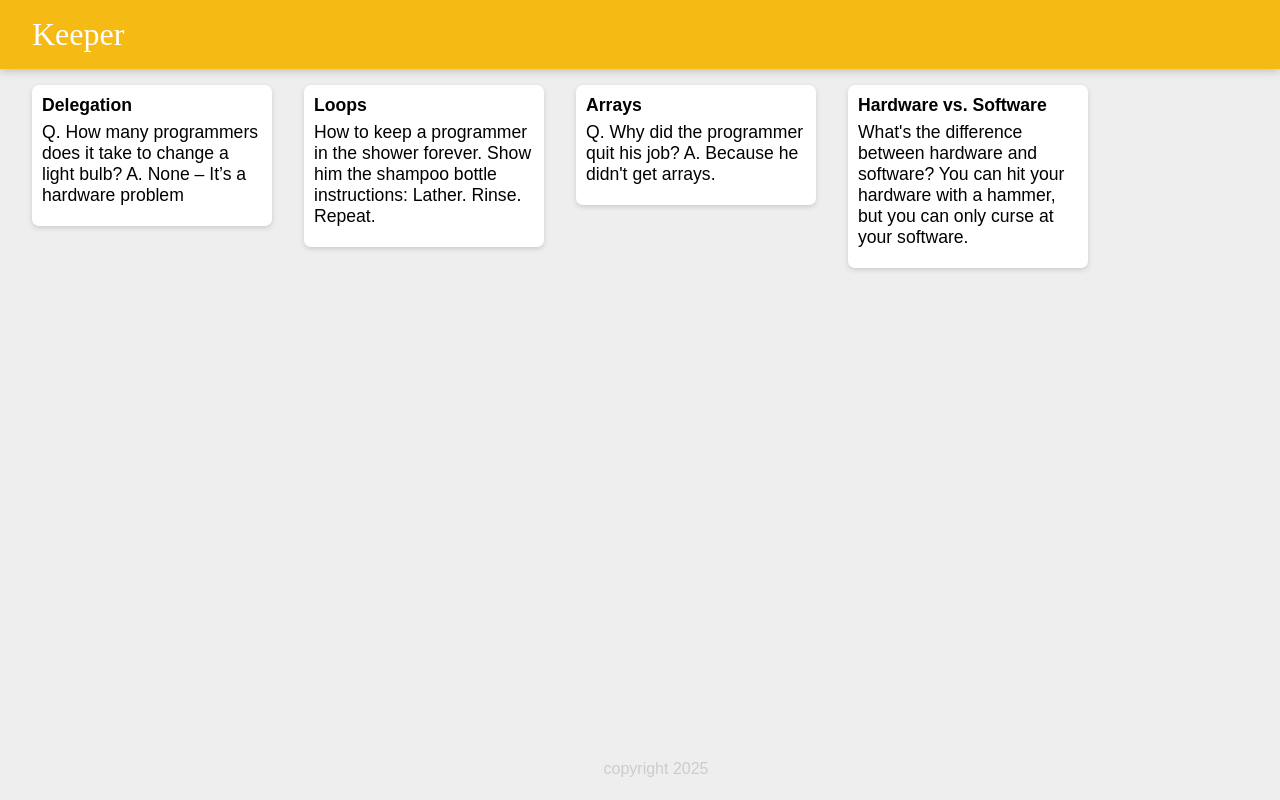
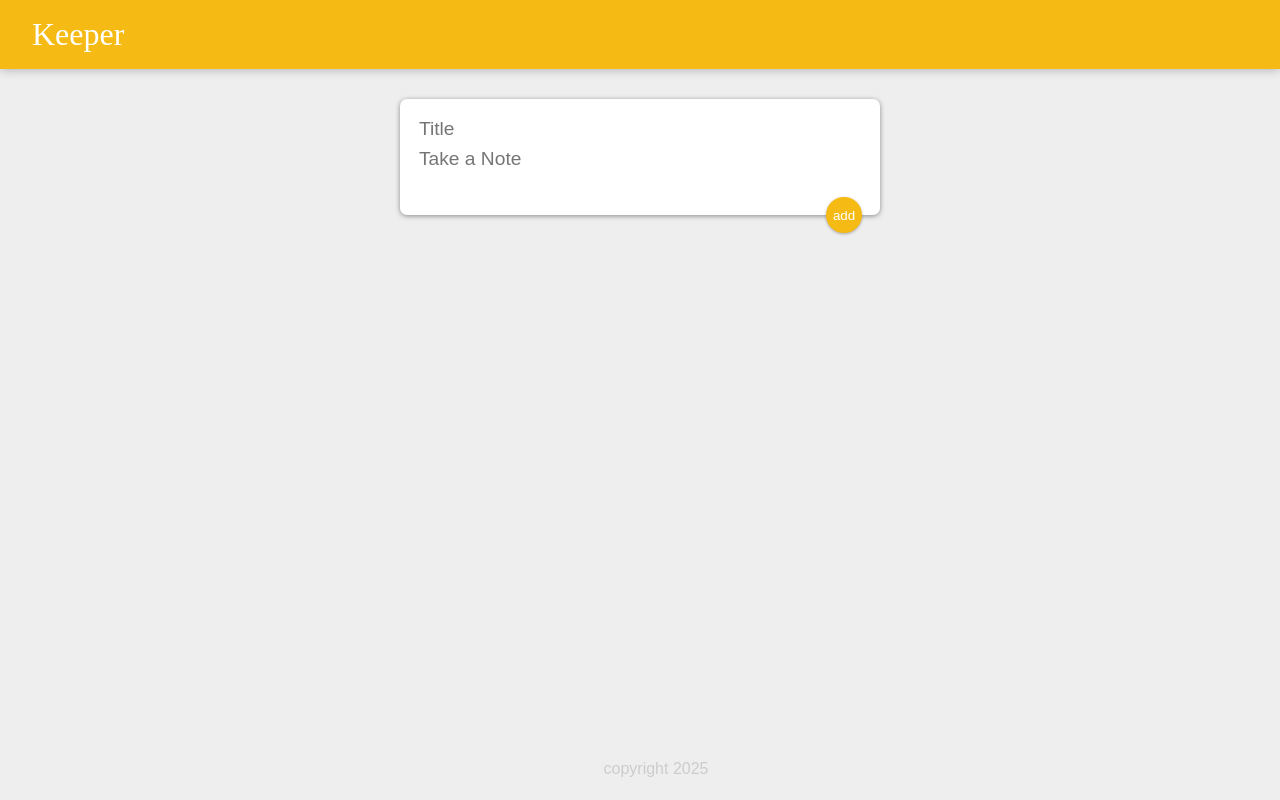
Before and after one commit to rumaishapk/React-Learning, a React (Vite) app: page / in a window 1280 px wide. Built offline with nearby package versions, Linux system fonts and the light colour scheme.

Commit message:
keeper app part 3

```diff
--- a/public/styles.css
+++ b/public/styles.css
@@ -54,3 +54,49 @@ footer p {
   white-space: pre-wrap;
   word-wrap: break-word;
 }
+
+.note button {
+  position: relative;
+  float: right;
+  margin-right: 10px;
+  color: #f5ba13;
+  border: none;
+  width: 36px;
+  height: 36px;
+  cursor: pointer;
+  outline: none;
+}
+
+form {
+  position: relative;
+  width: 480px;
+  margin: 30px auto 20px auto;
+  background: #fff;
+  padding: 15px;
+  border-radius: 7px;
+  box-shadow: 0 1px 5px rgb(138, 137, 137);
+}
+form input,
+form textarea {
+  width: 100%;
+  border: none;
+  padding: 4px;
+  outline: none;
+  font-size: 1.2em;
+  font-family: inherit;
+  resize: none;
+}
+form button {
+  position: absolute;
+  right: 18px;
+  bottom: -18px;
+  background: #f5ba13;
+  color: #fff;
+  border: none;
+  border-radius: 50%;
+  width: 36px;
+  height: 36px;
+  box-shadow: 0 1px 3px rgba(0, 0, 0, 0.3);
+  cursor: pointer;
+  outline: none;
+}
--- a/src/App.jsx
+++ b/src/App.jsx
@@ -1,21 +1,31 @@
 import Header from "./Header";
 import Footer from "./Footer";
 import Note from "./Note";
-import notes from "./notes";
+
+import Card from "./Card";
+import { useState } from "react";
 
 const App = () => {
+  const [notes, setNote] = useState([]);
 
- return (
-        <div>
-            <Header />
+  function submit(newNote) {
+    setNote((prevNotes) => [...prevNotes, newNote]);
+  }
+  function handleDelete(id) {
+    setNote((prevNotes) => prevNotes.filter((note, index) => index !== id));
+  }
 
-            {notes.map((note,index) => (
-                <Note note={note}/>
-            ))}
-            <Footer />
-        </div>
-
-    )
-}
+  return (
+    <div>
+      <Header />
+      <Card createNote={submit} />
+      {notes &&
+        notes.map((note, index) => (
+          <Note note={note} onDelete={handleDelete} id={index} />
+        ))}
+      <Footer />
+    </div>
+  );
+};
 
 export default App;
--- /dev/null
+++ b/src/Card.jsx
@@ -0,0 +1,29 @@
+import React, { useState } from "react";
+
+
+const Card = ({createNote}) => {
+  const [title, setTitle] = useState("");
+  const [note, setNote] = useState("");
+  function handleChange(event) {
+    setTitle(event.target.value);
+  }
+  function handleNote(event) {
+    setNote(event.target.value);
+  }
+  function handleClick(event) {
+    event.preventDefault()
+   createNote({title,note})
+  }
+
+  return (
+    <form>
+      <input onChange={handleChange} type="text" placeholder="Title" />
+      <textarea onChange={handleNote} type="text" placeholder="Take a Note" />
+      <button onClick={handleClick} className="form">
+        add
+      </button>
+    </form>
+  );
+};
+
+export default Card;
--- a/src/Note.jsx
+++ b/src/Note.jsx
@@ -1,12 +1,17 @@
-import React from 'react'
+import React from "react";
 
-const Note = ({note}) => {
+const Note = ({ note, id, onDelete }) => {
+  function handleClick() {
+    onDelete(id)
+  }
+
   return (
-    <div className = "note">
+    <div className="note">
       <h1>{note.title}</h1>
-      <p>{note.content}</p>
+      <p>{note.note}</p>
+      <button onClick={handleClick}>DELETE</button>
     </div>
-  )
-}
+  );
+};
 
-export default Note
+export default Note;
```
